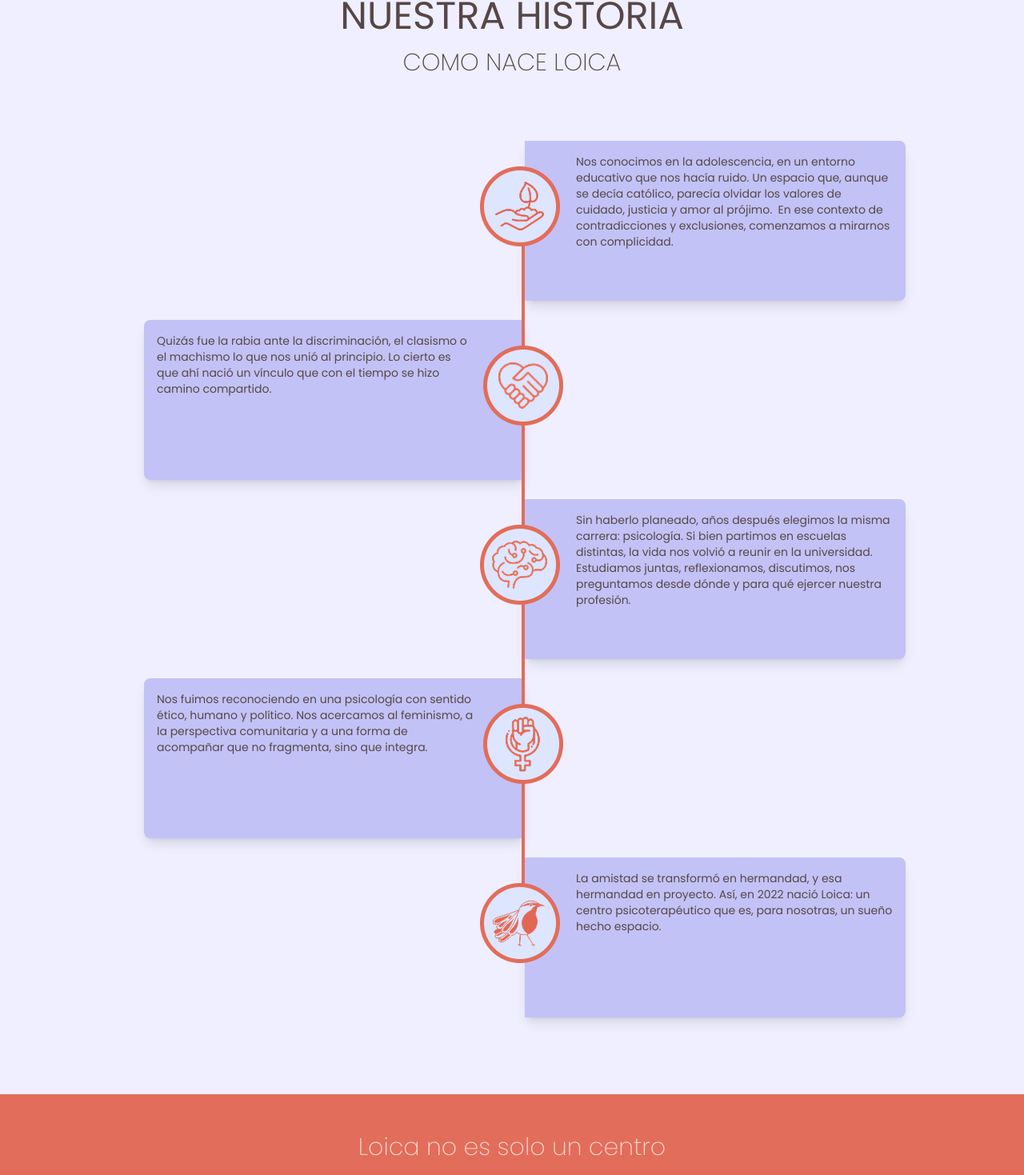
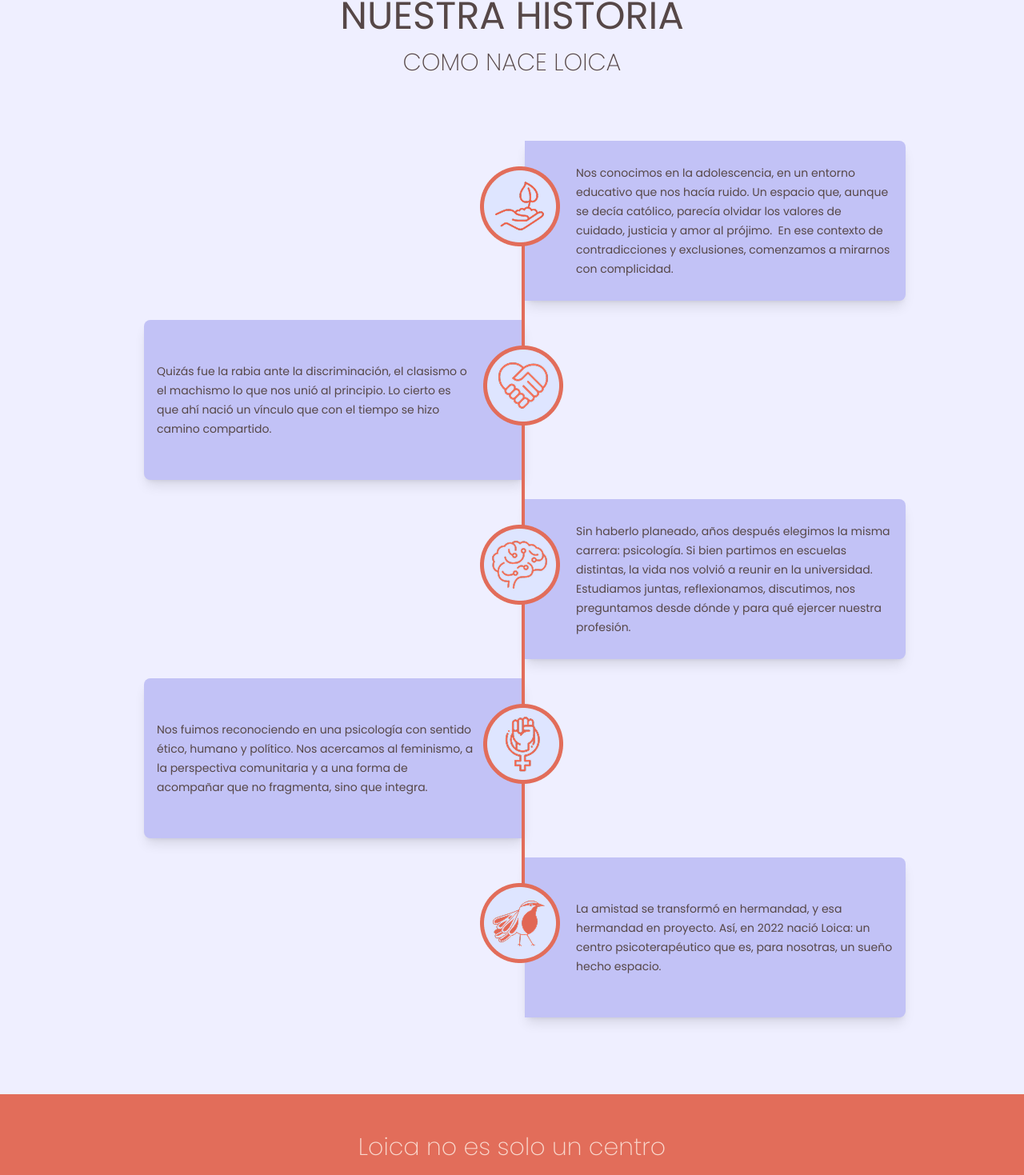
Before and after one commit to MichelleFaure/Loicawebpage, a Next.js app: page /nosotras in a window 1280 px wide. Shown: the part 1167-2636 px from the top of the page at 80% size. Built offline with nearby package versions, Linux system fonts and the light colour scheme; a web font is replaced by a local one.

Commit message:
fix line time

```diff
--- a/components/History.tsx
+++ b/components/History.tsx
@@ -2,9 +2,9 @@ import { poppins } from "@/app/fonts/fonts";
 import Image from "next/image";
 const History = () => {
   return (
-    <div className="max-w-[1000px] text-sm  mx-auto grid gap-y-6 gap grid-cols-2 grid-rows-5 text-grey-font my-10 ps-10 pe-2">
+    <div className="max-w-[1000px] text-sm/6  mx-auto grid gap-y-6 gap grid-cols-2 grid-rows-5 text-grey-font my-10 ps-10 pe-2">
       <div
-        className={`relative shadow-lg min-h-[200px]  col-start-1 sm:col-start-2 col-end-3 ps-10 md:ps-16 py-4 pe-4  bg-lavender-light rounded-r-lg  ${poppins.className}`}
+        className={`relative shadow-lg min-h-[200px] flex items-center py-4 col-start-1 sm:col-start-2 col-end-3 ps-10 md:ps-16 pe-4  bg-lavender-light rounded-r-lg  ${poppins.className}`}
       >
         Nos conocimos en la adolescencia, en un entorno educativo que nos hacía
         ruido. Un espacio que, aunque se decía católico, parecía olvidar los
@@ -22,7 +22,7 @@ const History = () => {
       </div>
 
       <div
-        className={`relative shadow-lg col-start-1 col-end-3 sm:col-end-2 ps-10 md:ps-4 md:pe-16 py-4 pe-4 bg-lavender-light rounded-r-lg sm:rounded-r-none sm:rounded-l-lg  ${poppins.className}`}
+        className={`relative shadow-lg min-h-[200px] flex items-center col-start-1 col-end-3 sm:col-end-2 ps-10 md:ps-4 md:pe-16 pe-4 bg-lavender-light rounded-r-lg sm:rounded-r-none sm:rounded-l-lg  ${poppins.className}`}
       >
         Quizás fue la rabia ante la discriminación, el clasismo o el machismo lo
         que nos unió al principio. Lo cierto es que ahí nació un vínculo que con
@@ -37,7 +37,7 @@ const History = () => {
         />
       </div>
       <div
-        className={`relative shadow-lg col-start-1 sm:col-start-2 col-end-3 row-start-3 ps-10 md:ps-16 py-4 pe-4 bg-lavender-light rounded-r-lg  ${poppins.className}`}
+        className={`relative shadow-lg min-h-[200px] flex items-center col-start-1 sm:col-start-2 col-end-3 row-start-3 ps-10 md:ps-16 pe-4 bg-lavender-light rounded-r-lg  ${poppins.className}`}
       >
         Sin haberlo planeado, años después elegimos la misma carrera:
         psicología. Si bien partimos en escuelas distintas, la vida nos volvió a
@@ -53,7 +53,7 @@ const History = () => {
         />
       </div>
       <div
-        className={`relative shadow-lg col-start-1 col-end-3 sm:col-end-2 row-start-4 ps-10 md:ps-4 md:pe-16 py-4 pe-4 bg-lavender-light rounded-r-lg sm:rounded-r-none sm:rounded-l-lg  ${poppins.className}`}
+        className={`relative shadow-lg min-h-[200px] flex items-center col-start-1 col-end-3 sm:col-end-2 row-start-4 ps-10 md:ps-4 md:pe-16 pe-4 bg-lavender-light rounded-r-lg sm:rounded-r-none sm:rounded-l-lg  ${poppins.className}`}
       >
         Nos fuimos reconociendo en una psicología con sentido ético, humano y
         político. Nos acercamos al feminismo, a la perspectiva comunitaria y a
@@ -68,7 +68,7 @@ const History = () => {
         />
       </div>
       <div
-        className={`relative shadow-lg col-start-1 sm:col-start-2 col-end-3 row-start-5 ps-10 md:ps-16 py-4 pe-4 bg-lavender-light rounded-r-lg  ${poppins.className}`}
+        className={`relative shadow-lg min-h-[200px] flex items-center col-start-1 sm:col-start-2 col-end-3 row-start-5 ps-10 md:ps-16 pe-4 bg-lavender-light rounded-r-lg  ${poppins.className}`}
       >
         La amistad se transformó en hermandad, y esa hermandad en proyecto. Así,
         en 2022 nació Loica: un centro psicoterapéutico que es, para nosotras,
@@ -81,7 +81,10 @@ const History = () => {
           quality={100}
           className="w-[60px] absolute md:w-[100px] -left-8 top-16 md:top-8 md:-left-14 z-20"
         />
+          <div className="h-[500px]   w-full absolute z-10 -left-1 bottom-32 border-l-4 border-l-coral "></div>
+
       </div>
+
     </div>
   );
 };
```
